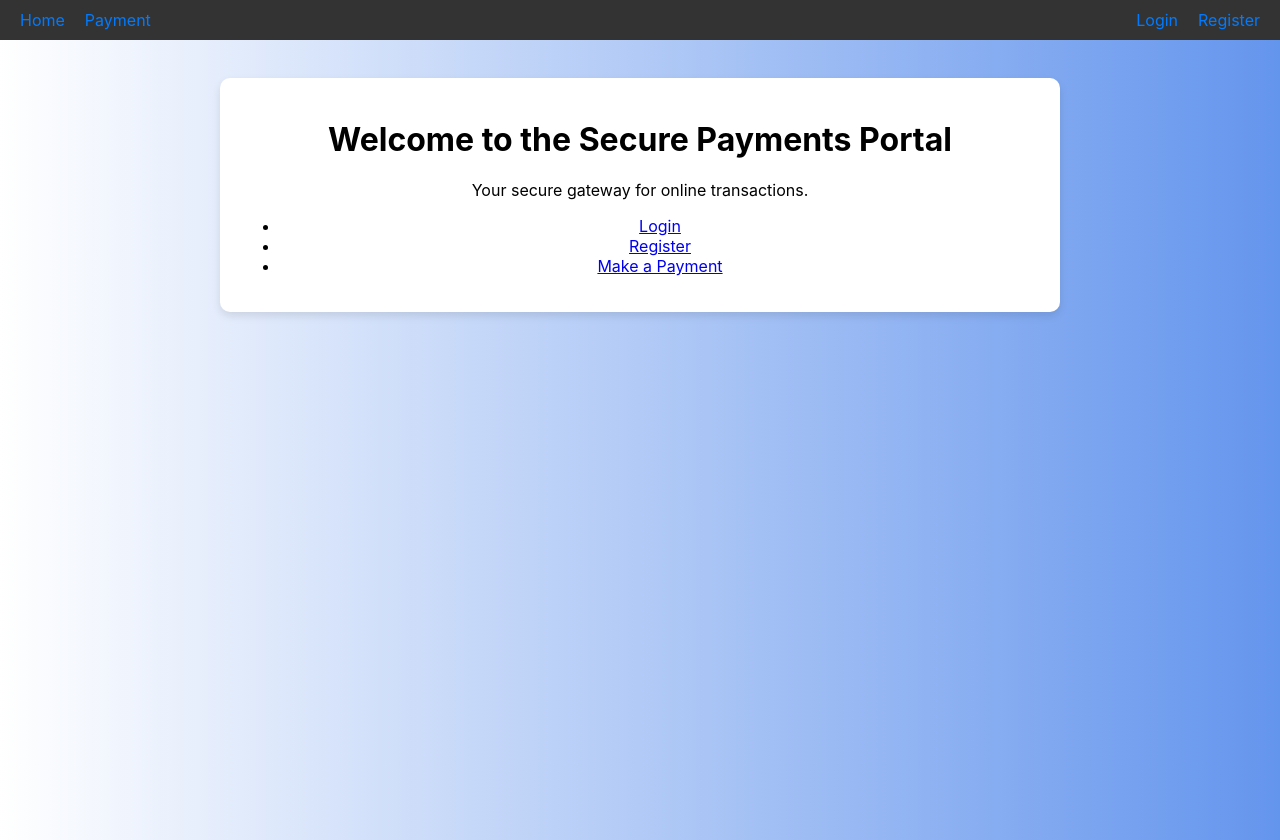
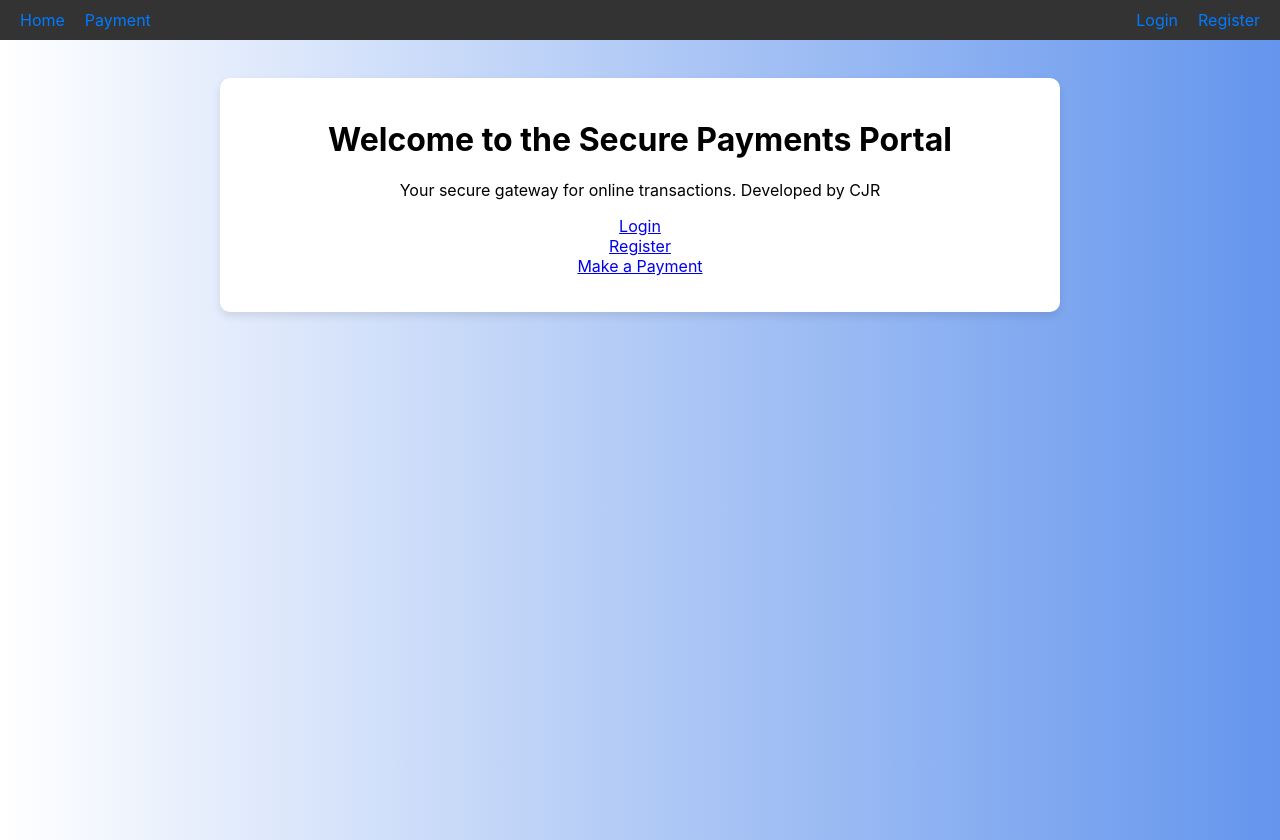
Before and after one commit to Team-CJR-VC/APDSPOE, a React (Create React App) app in the folder secure-payments-portal/: page / in a window 1280 px wide. Built offline with nearby package versions, Linux system fonts and the light colour scheme.

Commit message:
Update Home.js

```diff
--- a/secure-payments-portal/src/components/Home.js
+++ b/secure-payments-portal/src/components/Home.js
@@ -6,9 +6,9 @@ function Home() {
     <div className="gradient-background">
       <div className="content-container">
         <h1>Welcome to the Secure Payments Portal</h1>
-        <p>Your secure gateway for online transactions.</p>
+        <p>Your secure gateway for online transactions. Developed by CJR</p>
         <nav>
-          <ul>
+          <ul style={{ listStyleType: 'none', padding: 0 }}>
             <li>
               <Link to="/auth/login">Login</Link>
             </li>
```
